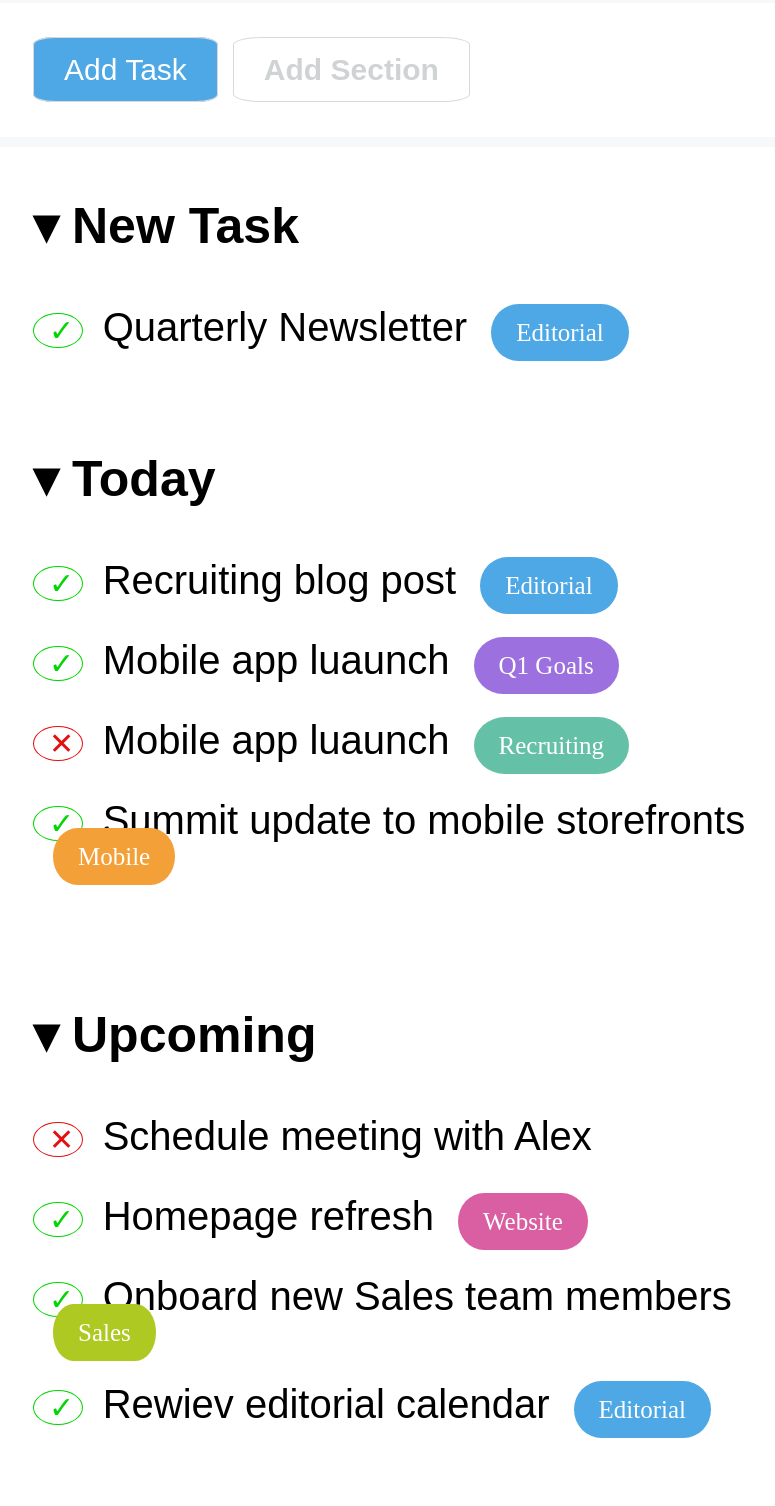
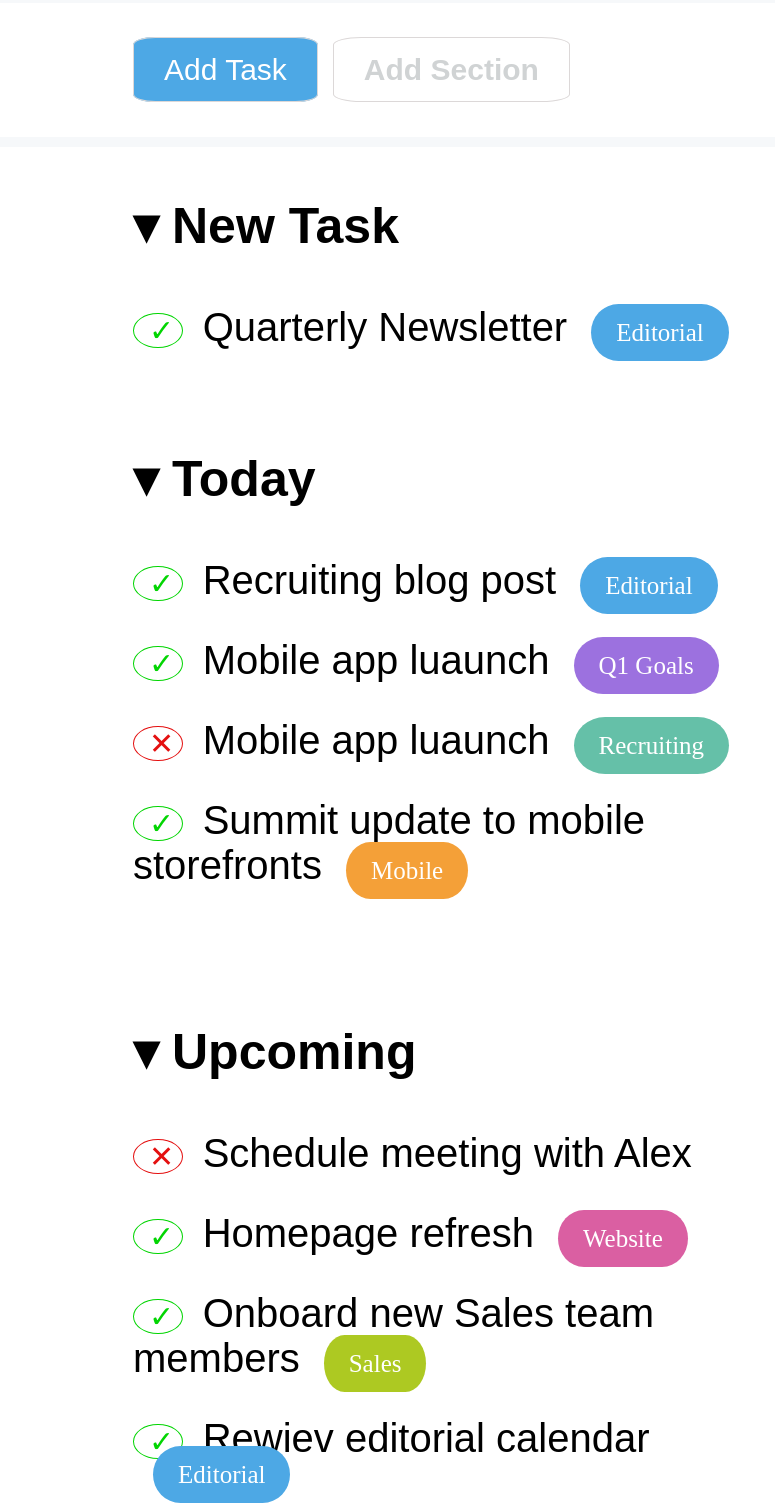
Before and after one commit to MarcoCentofanti/html-css-toboolist, a plain HTML site: page index.html in a window 1280 px wide. Shown: the part 200-1706 px from the top of the page, without its empty margins (223-998 px from the left). Drawn offline with Linux system fonts and the light colour scheme.

Commit message:
space left added on body elements

```diff
--- a/index.html
+++ b/index.html
@@ -16,8 +16,9 @@
 
 <body class="bg-color-lightgrey">
   <main>
-    <section class="container bg-color-white vertical-space2">
-      <section class="button-section ">
+    <div>
+      <section class="container bg-color-white vertical-space2 ">
+        <section class="button-section space-sx">
           <h2 class="button-color-blue button-property">Add Task</h2>
           <h2 class="button-color-white button-property">Add Section</h2>
         </section>
@@ -26,32 +27,32 @@
 
 
        <section class="container bg-color-white">
-      <h3 class="todo-group">&#x25BE New Task</h3>
-        <div class="checkmark-yes">&nbsp &#10003  </div>
-        <h4 class="font-impegni">Quarterly Newsletter</h4>
+        <h3 class="todo-group space-sx">&#x25BE New Task</h3>
+          <div class="checkmark-yes space-sx">&nbsp &#10003  </div>
+          <h4 class="font-impegni ">Quarterly Newsletter</h4>
           <h5 class="tag tag-color-blue">Editorial</h5>
       </section>
 
 
 
        <section class="container bg-color-white">
-      <h3 class="todo-group">&#x25BE Today</h3>
-      <div class="on-off-list-space">
+        <h3 class="todo-group space-sx">&#x25BE Today</h3>
+        <div class="on-off-list-space space-sx">
           <div class="checkmark-yes">&nbsp &#10003  </div>
           <h4 class="font-impegni">Recruiting blog post</h4>
           <h5 class="tag tag-color-blue">Editorial</h5>
         </div>
-        <div class="on-off-list-space">
+          <div class="on-off-list-space space-sx">
             <div class="checkmark-yes">&nbsp &#10003  </div>
             <h4 class="font-impegni">Mobile app luaunch</h4>
             <h5 class="tag tag-color-purple">Q1 Goals</h5>
           </div>
-        <div class="on-off-list-space">
+          <div class="on-off-list-space space-sx">
             <div class="checkmark-no">&nbsp &#10005  </div>
             <h4 class="font-impegni">Mobile app luaunch</h4>
             <h5 class="tag tag-color-green"> Recruiting </h5>
           </div>
-        <div class="on-off-list-space">
+          <div class="on-off-list-space space-sx">
             <div class="checkmark-yes">&nbsp &#10003  </div>
             <h4 class="font-impegni">Summit update to mobile storefronts</h4>
             <h5 class="tag tag-color-orange">Mobile</h5>
@@ -62,29 +63,30 @@
 
 
        <section class="container bg-color-white">
-      <h3 class="todo-group">&#x25BE Upcoming</h3>
-      <div class="on-off-list-space">
+        <h3 class="todo-group space-sx">&#x25BE Upcoming</h3>
+        <div class="on-off-list-space space-sx">
           <div class="checkmark-no">&nbsp &#10005  </div>
           <h4 class="font-impegni">Schedule meeting with Alex</h4>
           <!-- <h5 class="tag tag-color-blue">Editorial</h5> -->
         </div>
-        <div class="on-off-list-space">
+          <div class="on-off-list-space space-sx">
             <div class="checkmark-yes">&nbsp &#10003  </div>
             <h4 class="font-impegni">Homepage refresh</h4>
             <h5 class="tag tag-color-fucsia"> Website </h5>
           </div>
-        <div class="on-off-list-space">
+          <div class="on-off-list-space space-sx">
             <div class="checkmark-yes">&nbsp &#10003  </div>
             <h4 class="font-impegni">Onboard new Sales team members</h4>
             <h5 class="tag tag-color-salvia-green">Sales</h5>
           </div>
-        <div class="on-off-list-space">
+          <div class="on-off-list-space space-sx">
           <div class="checkmark-yes">&nbsp &#10003  </div>
           <h4 class="font-impegni">Rewiev editorial calendar</h4>
           <h5 class="tag tag-color-blue">Editorial</h5>
         </div>
        </section>
 
+    </div>
   </main>
 
 </body>
--- a/style/style.css
+++ b/style/style.css
@@ -29,6 +29,10 @@
 .toboolist-text-property{
   font-size: 90px;
   font-family: Arial, Helvetica, sans-serif;
+}
+
+.space-sx{
+margin-left: 100px;
 }
 
 .vertical-space{
```
Lines whose indentation alone changed are shown as unchanged.
